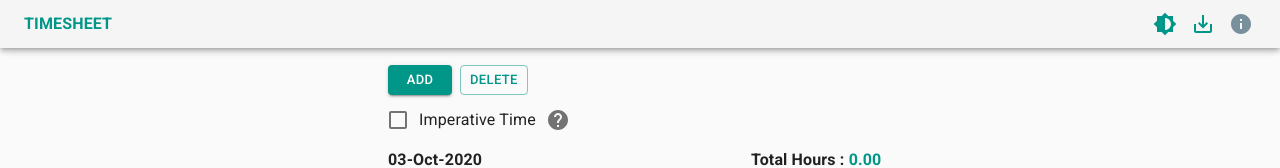
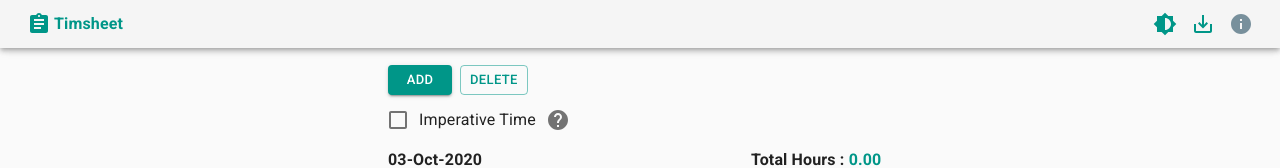
Before and after one commit to nishantpainter/timesheet, a React (Create React App) app: page / in a window 1280 px wide. Shown: the top 168 px of the page. Built offline with nearby package versions, Linux system fonts and the light colour scheme.

Commit message:
Add toolbar icon

```diff
--- a/src/Timesheet/containers/Toolbar.tsx
+++ b/src/Timesheet/containers/Toolbar.tsx
@@ -149,8 +149,9 @@ const Toolbar: React.FC<ToolbarProps> = (props) => {
     <AppBar color="default">
       <MuiToolbar variant="dense">
         <Box display="flex" flexGrow={1} alignItems="center">
+          <IconButton icon="timesheet" color='primary' />
           <Typography color="primary">
-            <b>TIMESHEET</b>
+            <b>Timsheet</b>
           </Typography>
         </Box>
         <Box display="flex" alignItems="center">
```
